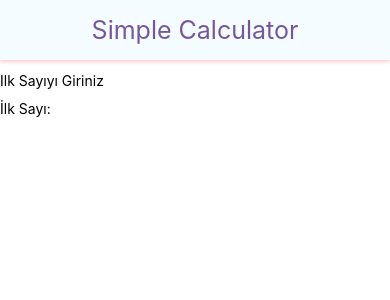
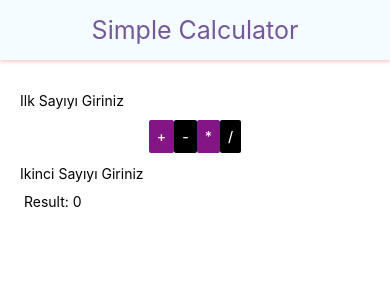
Before and after one commit to selinsnmz/CalculatorProject, a React Native app: screen / in a window 390 px wide. Shown: the top 300 px of the page. Built offline with nearby package versions, Linux system fonts and the light colour scheme.

Commit message:
Created and Add Operations Button

```diff
--- a/App.js
+++ b/App.js
@@ -1,13 +1,49 @@
 import React, {Component} from 'react';
-import { StyleSheet, View, Text, TextInput } from 'react-native';
+import { StyleSheet, View, Text, TextInput, Button } from 'react-native';
 
 export default class App extends Component{
   constructor(props){
     super(props);
     this.state = {
-      input1:''
+      input1:'',
+      input2: '',
+      result: 0
     }
   }
+  sum(){
+    const number1 = parseInt(this.state.input1);
+    const number2 = parseInt(this.state.input2);
+    let sum = number1 + number2;
+    this.setState({
+      result: sum
+    })
+  }
+  sub(){
+    const number1 = parseInt(this.state.input1);
+    const number2 = parseInt(this.state.input2);
+    let sum = number1 - number2;
+    this.setState({
+      result: sum
+    })
+  }
+  multiplaction(){
+    const number1 = parseInt(this.state.input1);
+    const number2 = parseInt(this.state.input2);
+    let sum = number1 * number2;
+    this.setState({
+      result: sum
+    })
+  }
+  division(){
+    const number1 = parseInt(this.state.input1);
+    const number2 = parseInt(this.state.input2);
+    let sum = number1 / number2;
+    this.setState({
+      result: sum
+    })
+  }
+
+
   render(){
     return(
       <View style={styles.contanier}>
@@ -25,8 +61,25 @@ export default class App extends Component{
                       placeholder='Ilk Sayıyı Giriniz'
           />
 
+          <View style={styles.buttonWrapper}>
+            <Button title="+" color='#841584' onPress={this.sum.bind(this)}/>
+            <Button title="-" color='black' onPress={this.sub.bind(this)}/>
+            <Button title="*" color='#841584' onPress={this.multiplaction.bind(this)}/>
+            <Button title="/" color='black' onPress={this.division.bind(this)}/>
+          </View>
 
-                    <Text style={styles.sampleText}>İlk Sayı: {this.state.input1}</Text>
+          <TextInput style={styles.input}
+                      onChangeText={(text) => {
+                        this.setState({
+                          input2: text
+                        });
+                      }}
+                      value={this.state.input2}
+                      placeholder='Ikinci Sayıyı Giriniz'
+          />
+
+          <Text style={styles.sampleText}> Result: {this.state.result}</Text>
+
         </View>
 
       </View>
@@ -42,7 +95,9 @@ const styles = StyleSheet.create({
     flexDirection: 'column'
   },
   contentWrapper:{
-
+    padding: 20,
+    flexDirection: 'column',
+    justifyContent: 'center'
   },
   input:{
     height:40
@@ -51,6 +106,14 @@ const styles = StyleSheet.create({
     height: 30,
     fontSize: 14
   },
+  buttonWrapper:{
+    // height: 50,
+    // width: 300,
+    flexDirection: 'row',
+    justifyContent: 'center',
+    alignItems: 'center'
+  },
+
   header:{
     // flex: 1,
     height: 60,
```
